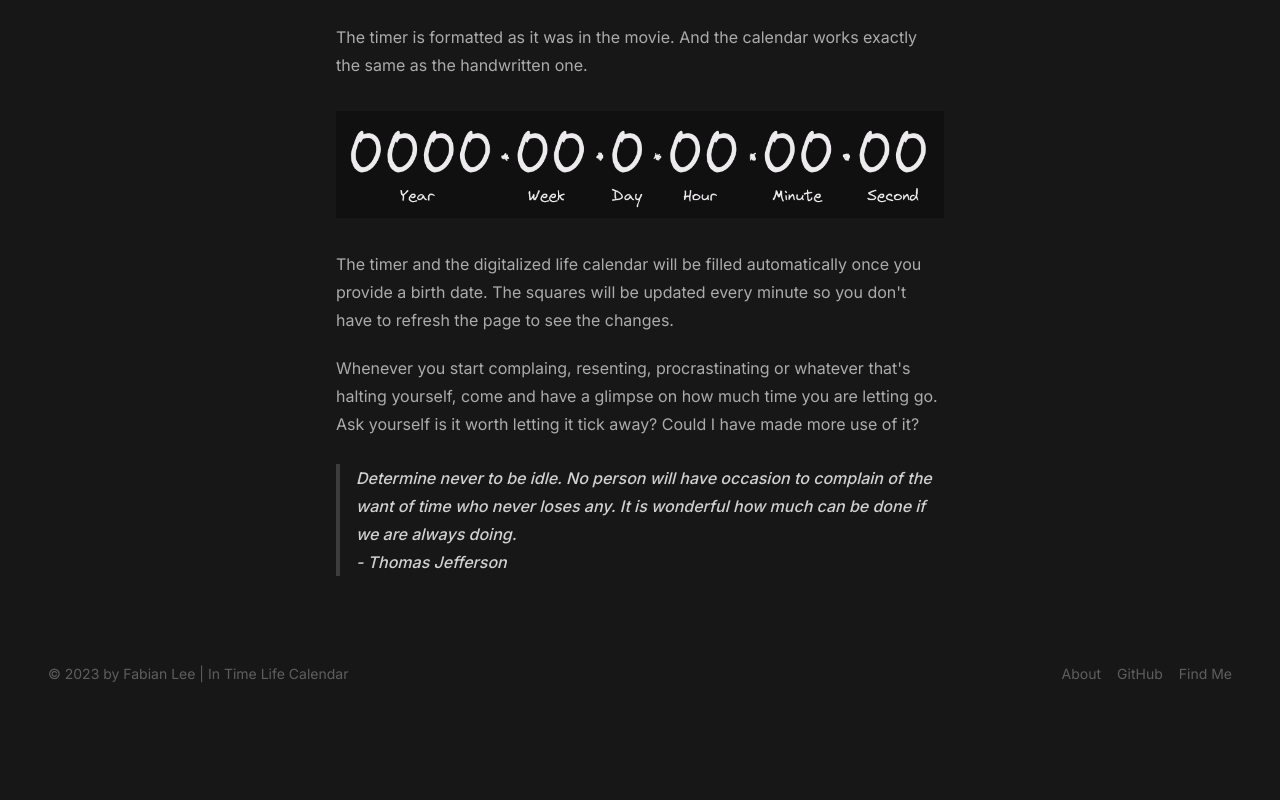
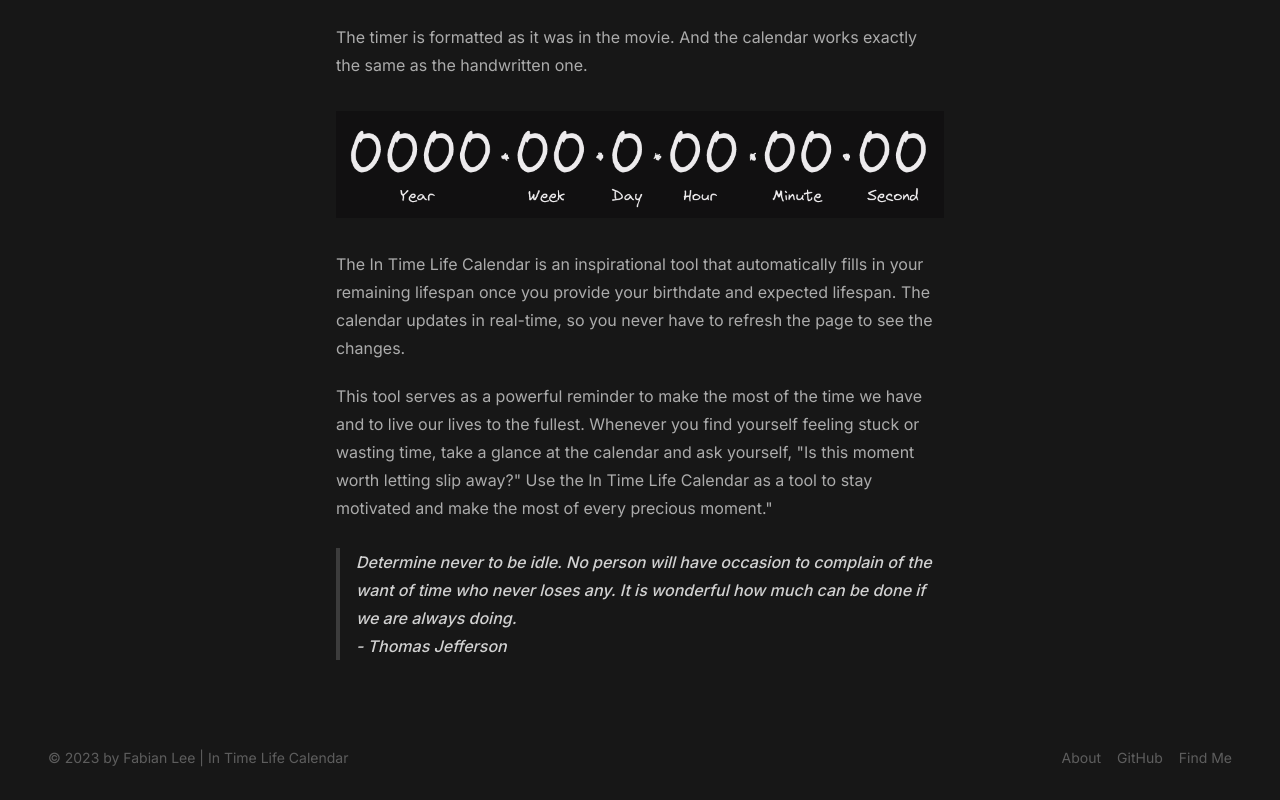
Before and after one commit to fabianlee1211/in-time-life-calendar, a Next.js app: page /about in a window 1280 px wide. Shown: the part 2193-2993 px from the top of the page. Before the commit the page ends 2909 px from the top, so only its background shows below. Built offline with nearby package versions, Linux system fonts and the light colour scheme.

Commit message:
enhance: update about

```diff
--- a/src/pages/about.tsx
+++ b/src/pages/about.tsx
@@ -91,16 +91,18 @@ export default function About() {
           height={175}
         />
         <p>
-          The timer and the digitalized life calendar will be filled
-          automatically once you provide a birth date. The squares will be
-          updated every minute so you don't have to refresh the page to see the
-          changes.
+          The In Time Life Calendar is an inspirational tool that automatically
+          fills in your remaining lifespan once you provide your birthdate and
+          expected lifespan. The calendar updates in real-time, so you never
+          have to refresh the page to see the changes.
         </p>
         <p>
-          Whenever you start complaing, resenting, procrastinating or whatever
-          that's halting yourself, come and have a glimpse on how much time you
-          are letting go. Ask yourself is it worth letting it tick away? Could I
-          have made more use of it?
+          This tool serves as a powerful reminder to make the most of the time
+          we have and to live our lives to the fullest. Whenever you find
+          yourself feeling stuck or wasting time, take a glance at the calendar
+          and ask yourself, "Is this moment worth letting slip away?" Use the In
+          Time Life Calendar as a tool to stay motivated and make the most of
+          every precious moment."
         </p>
         <blockquote>
           Determine never to be idle. No person will have occasion to complain
```
